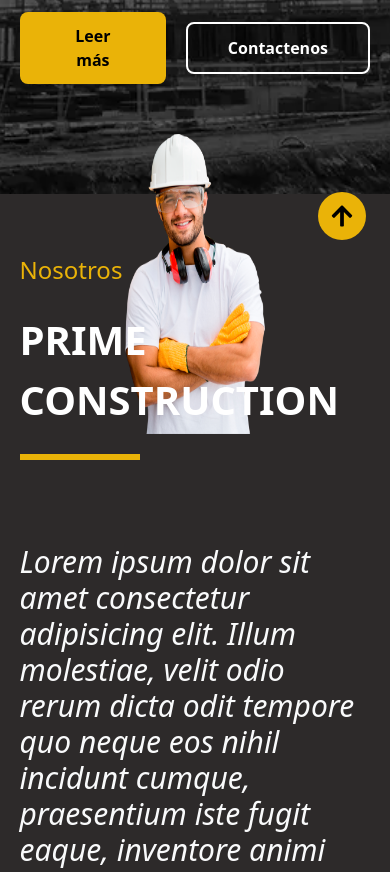
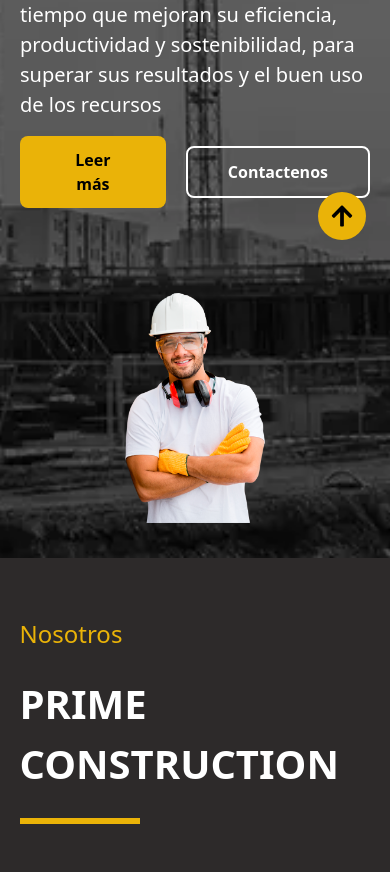
Before and after one commit to CAVIVANCOR/varoma, a React (Vite) app: page / in a window 390 px wide. Shown: the part 580-1452 px from the top of the page. Built offline with nearby package versions, Linux system fonts and the light colour scheme.

Commit message:
Finalizado la estructura de la Pagina Web para Mobiles tambien responsive total

```diff
--- a/src/sections/About.jsx
+++ b/src/sections/About.jsx
@@ -4,9 +4,8 @@ import {motion} from 'framer-motion'
 import {slideUpVariants, zoomInVariants} from './animation'
 const About = () => {
   return (
-    <div id='about'>
-      <div className='lg:w-[80%] w-[90%] m-auto py-[60px] flex lg:flex-row flex-col
-      justify-between items-star gap-[50px]' id='about'>
+      <div id='about' className='lg:w-[80%] w-[90%] m-auto py-[60px] flex lg:flex-row flex-col
+      justify-between items-start gap-[50px]' >
         <motion.div
         initial="hidden"
         whileInView="visible"
@@ -35,8 +34,6 @@ const About = () => {
             </motion.button>
           </motion.div>
       </div>
-    </div>
-
   )
 }
 
--- a/src/sections/Header.jsx
+++ b/src/sections/Header.jsx
@@ -12,7 +12,7 @@ const Header = () => {
   }
   const navItems = [
     {
-      link: 'Hero', path: 'hero'
+      link: 'Inicio', path: 'hero'
     },
     {
       link: 'Nosotros', path: 'about'
--- a/src/sections/Hero.jsx
+++ b/src/sections/Hero.jsx
@@ -7,7 +7,7 @@ import {slideUpVariants, zoomInVariants} from './animation'
 
 const Hero = () => {
   return (
-    <div id='hero' className='bg-black w-full lg: h-[700px] m-auto pt-[60px]
+    <div id='hero' className='bg-black w-full lg:h-[700px] m-auto pt-[60px]
      lg:pt-[0px] lg:px-[150px] px-[20px] flex justify-between items-center
       lg:flex-row flex-col lg:gap-5 gap-[50px] bg-cover bg-center'
       style={{backgroundImage: `url(${backgroundImage})`}}>
@@ -17,7 +17,7 @@ const Hero = () => {
           variants={slideUpVariants}
           className='lg:w-[60%] w-full flex flex-col justify-center items-start lg:gap-8 gap-4'>
             <motion.h1 variants={slideUpVariants} className='text-yellow-500 text-2xl'>Varoma Group</motion.h1>
-            <motion.h1 variants={slideUpVariants} className='text-white uppercase text-[50px] font-bold text-xl'>Lider en Electrificación Industrial</motion.h1>
+            <motion.h1 variants={slideUpVariants} className='text-white uppercase text-[40px] font-bold'>Lider en Electrificación Industrial</motion.h1>
             <div className='w-[120px] h-[6px] bg-yellow-500'></div>
             <p className='text-white text-[20px]'>
             Su socio estratégico para solucionar las dificultades de productividad, disponibilidad, fiabilidad, seguridad, costes, energía, emisiones, etc.
@@ -41,13 +41,15 @@ const Hero = () => {
               </motion.button>
             </motion.div>
         </motion.div>
-        <div className='w-[40%] flex flex-col justify-end items-end'>
+        <motion.div className='w-[40%] flex flex-col justify-end items-end'>
           <motion.img
           initial="hidden"
           whileInView="visible"
           variants={zoomInVariants}
-          src={heroimg} alt="heroimg" className='lg:h-[600px] h-[300px] lg:mb-[-100px]' />
-        </div>
+          src={heroimg}
+          alt="heroimg"
+          className='md:max-w-md object-contain lg:h-[600px] h-[300px] lg:mb-[-100px]' />
+        </motion.div>
     </div>
   )
 }
```
